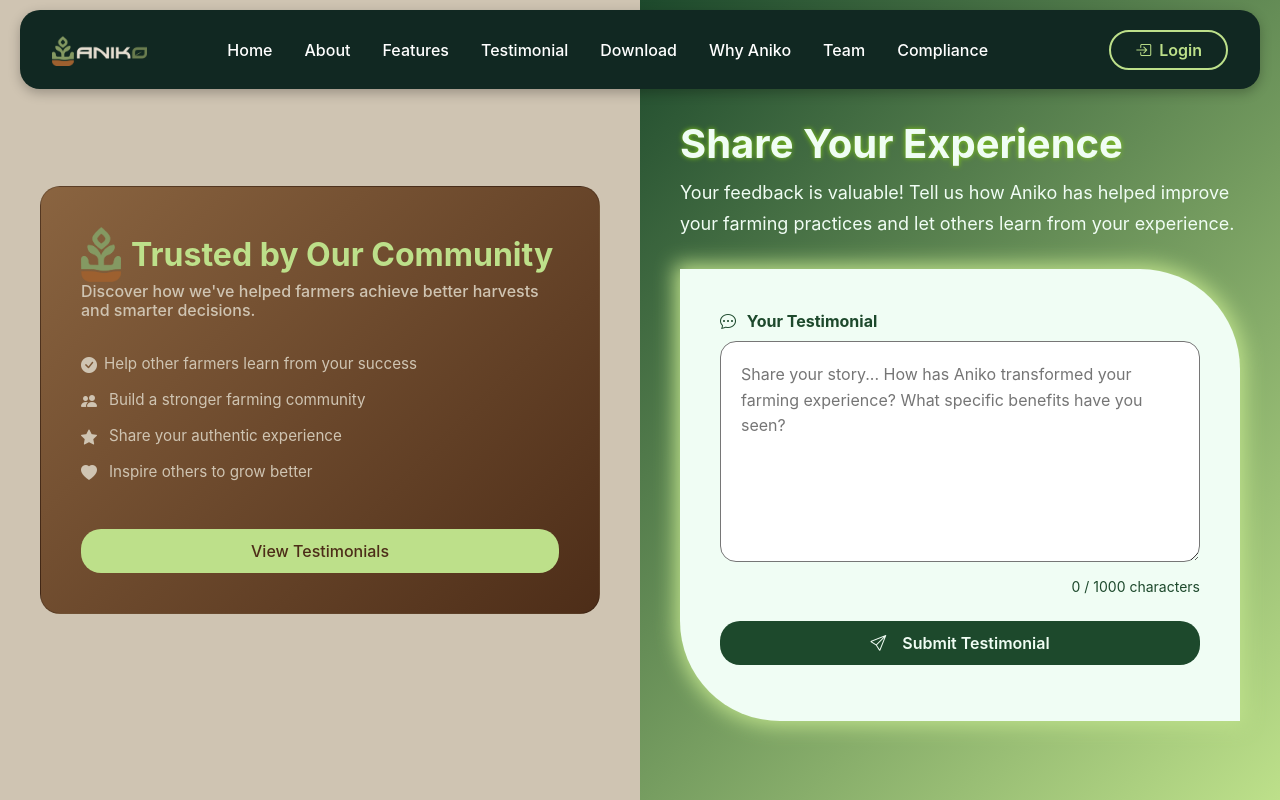
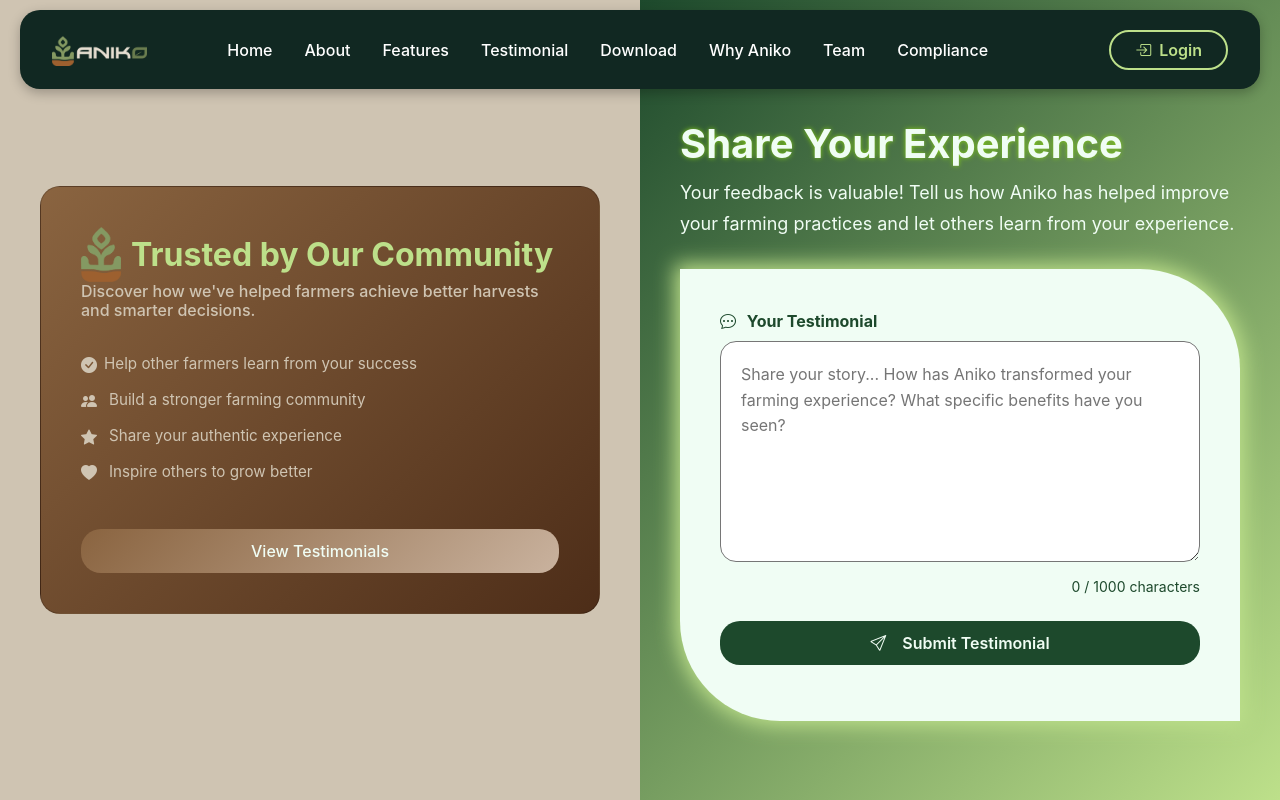
Before and after one commit to V0idStatic/Aniko-Smart-AI, a React (Create React App) app in the folder my-app/: page /testimonialSubmit in a window 1280 px wide. Shown: the top 800 px of the page. Built offline with nearby package versions, Linux system fonts and the light colour scheme; no server answers.

Commit message:
testimonial subit button update

```diff
--- a/my-app/src/CSS/testimonialSubmit.css
+++ b/my-app/src/CSS/testimonialSubmit.css
@@ -89,27 +89,62 @@ body {
 }
 
 .testDisplay-ctaBtn {
-    background-color: var(--pastel-green) !important;
+    background: var(--gradient-brown-light) !important;
     border: none !important;
     border-radius: 20px !important;
     margin-top: 2rem;
     padding: 10px;
-    transition: background-color 0.3s ease;
-}
-
-.testDisplay-ctaBtn a {
-    color: var(--dark-brown) !important;
+    width: 100% !important;
+    color: var(--light-green) !important;
     text-decoration: none !important;
     font-weight: 500 !important;
-    transition: color 0.3s ease;
+    cursor: pointer;
+    /* Smooth transitions for background, color, transform, and shadow */
+    transition:
+        background 0.4s cubic-bezier(0.4, 0, 0.2, 1),
+        color 0.4s cubic-bezier(0.4, 0, 0.2, 1),
+        transform 0.3s cubic-bezier(0.4, 0, 0.2, 1),
+        box-shadow 0.3s cubic-bezier(0.4, 0, 0.2, 1);
+    /* Pop-in animation on mount */
+    animation: btnPopInSmooth 0.6s cubic-bezier(0.4, 0, 0.2, 1);
 }
 
 .testDisplay-ctaBtn:hover {
-    background-color: var(--primary-green) !important;
+    background: var(--pastel-green) !important;
+    color: var(--dark-brown) !important;
+    transform: translateY(-4px) scale(1.06);
+    box-shadow: 0 8px 24px rgba(77, 45, 24, 0.18);
 }
 
-.testDisplay-ctaBtn:hover a {
-    color: var(--light-green) !important;
+/* Smoother pop-in animation */
+@keyframes btnPopInSmooth {
+    0% {
+        opacity: 0;
+        transform: scale(0.85) translateY(20px);
+    }
+    70% {
+        opacity: 1;
+        transform: scale(1.05) translateY(-4px);
+    }
+    100% {
+        opacity: 1;
+        transform: scale(1) translateY(0);
+    }
+}
+
+@keyframes btnPopIn {
+    0% {
+        opacity: 0;
+        transform: scale(0.85);
+    }
+    80% {
+        opacity: 1;
+        transform: scale(1.05);
+    }
+    100% {
+        opacity: 1;
+        transform: scale(1);
+    }
 }
 
 
--- a/my-app/src/Pages/testimonialSubmit.tsx
+++ b/my-app/src/Pages/testimonialSubmit.tsx
@@ -88,9 +88,9 @@ const TestimonialSubmit: React.FC = () => {
                 better
               </li>
             </ul>
-            <button className="testDisplay-ctaBtn">
-              <Link to="/testimonialDisplay">View Testimonials</Link>
-            </button>
+              <Link to="/testimonialDisplay">
+                <button className="testDisplay-ctaBtn">View Testimonials </button>
+              </Link>
           </div>
         </div>
 
```
